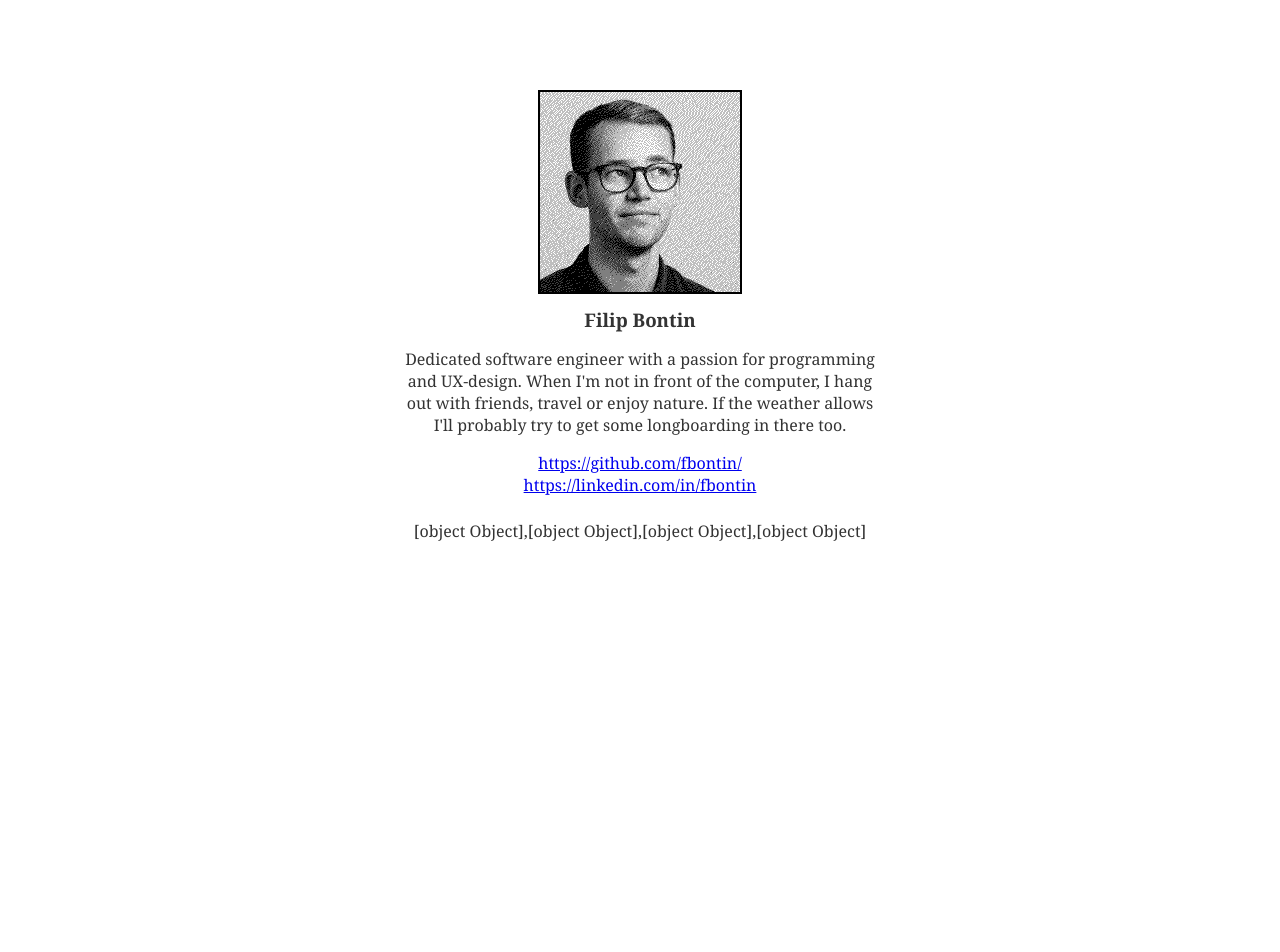
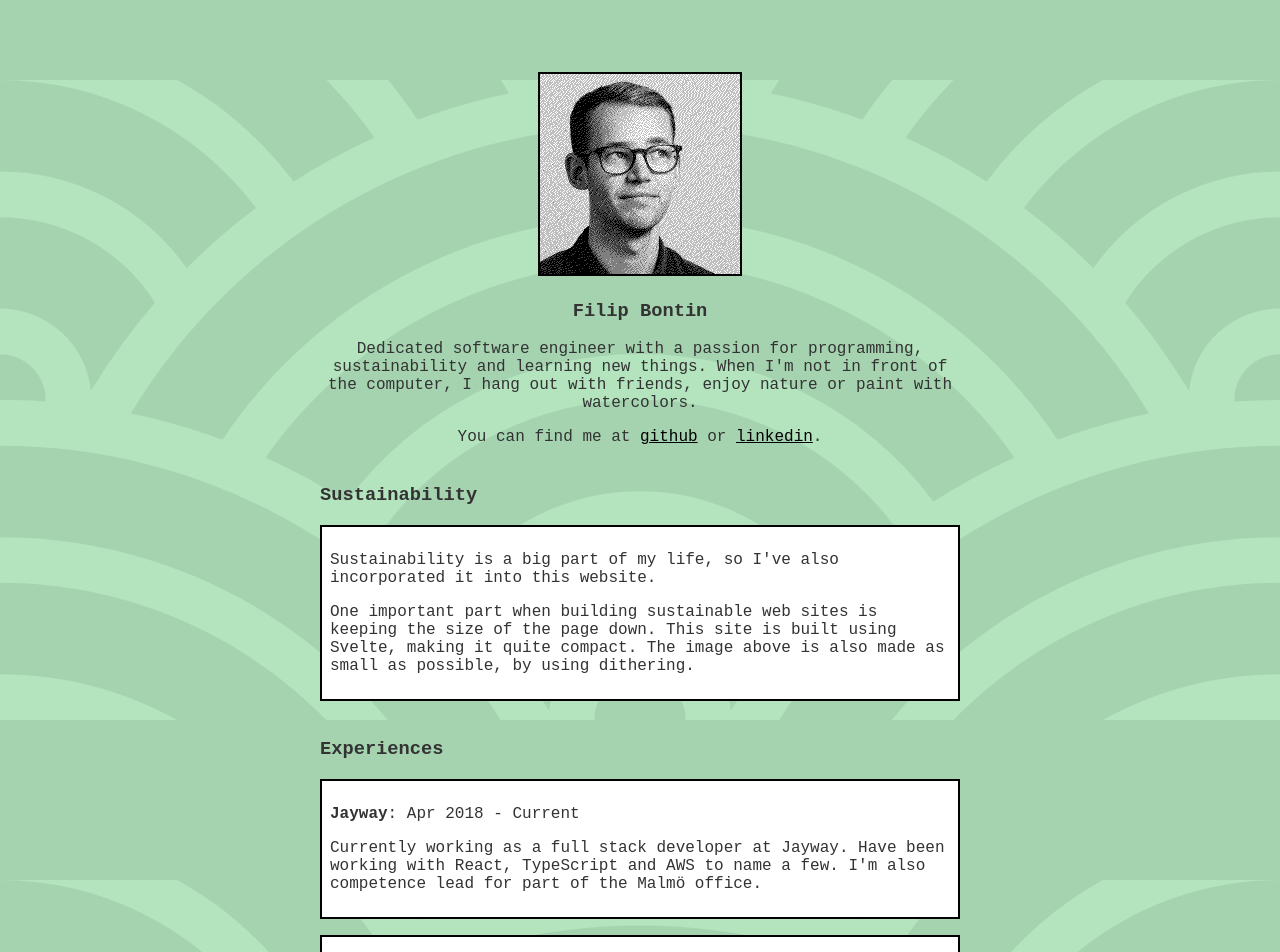
Before and after one commit to fbontin/fbontin.github.io, a Svelte app: page / in a window 1280 px wide. Shown: the top 952 px of the page. Before the commit the page ends 800 px from the top, so only its background shows below. Built offline with nearby package versions, Linux system fonts and the light colour scheme.

Commit message:
Redesign app using Svelte, including:
Sustainability text
Svg waves background
Updating texts

```diff
--- a/package.json
+++ b/package.json
@@ -1,5 +1,5 @@
 {
-  "name": "svelte-app",
+  "name": "personal-webpage",
   "version": "1.0.0",
   "scripts": {
     "build": "rollup -c",
--- a/public/global.css
+++ b/public/global.css
@@ -7,7 +7,9 @@ html, body {
 body {
 	color: #333;
 	margin: 0;
-	padding: 8px;
 	box-sizing: border-box;
-	font-family: Georgia, 'Times New Roman', Times, serif;
+	font-family: monospace, serif;
+	background:
+		repeat fixed url(../endless-clouds.svg),
+		#a5d3b0;
 }
--- a/public/index.html
+++ b/public/index.html
@@ -1,18 +1,16 @@
 <!DOCTYPE html>
 <html lang="en">
-<head>
-	<meta charset='utf-8'>
-	<meta name='viewport' content='width=device-width,initial-scale=1'>
+  <head>
+    <meta charset="utf-8" />
+    <meta name="viewport" content="width=device-width,initial-scale=1" />
 
-	<title>Svelte app</title>
+    <title>Filip Bontin</title>
 
-	<link rel='icon' type='image/png' href='/favicon.png'>
-	<link rel='stylesheet' href='/global.css'>
-	<link rel='stylesheet' href='/build/bundle.css'>
+    <link rel="stylesheet" href="/global.css" />
+    <link rel="stylesheet" href="/build/bundle.css" />
 
-	<script defer src='/build/bundle.js'></script>
-</head>
+    <script defer src="/build/bundle.js"></script>
+  </head>
 
-<body>
-</body>
+  <body></body>
 </html>
--- a/src/App.svelte
+++ b/src/App.svelte
@@ -1,19 +1,23 @@
 <script lang="ts">
   import Description from "./Description.svelte";
   import Experiences from "./Experiences.svelte";
+  import Sustainability from "./Sustainability.svelte";
 </script>
 
 <main>
   <Description />
+  <h3>Sustainability</h3>
+  <Sustainability />
+  <h3>Experiences</h3>
   <Experiences />
 </main>
 
 <style>
   main {
-    text-align: center;
-    padding: 1em;
-    margin: 0 auto;
-    max-width: 500px;
-    margin-top: 10px;
+    margin: 0.5em auto 0 auto;
+    max-width: 40em;
+  }
+  h3 {
+    margin-top: 2em;
   }
 </style>
--- a/src/Description.svelte
+++ b/src/Description.svelte
@@ -1,32 +1,30 @@
 <script lang="ts">
-  import Icon from "./Icon.svelte";
+  import Link from "./Link.svelte";
   import { getMe } from "./data";
   const me = getMe();
 </script>
 
-<div class="description">
-  <img class="face" src="../face.png" alt="Filip in sunglasses" />
-  <h3 class="name">{me.name}</h3>
+<div>
+  <img src="../face.png" alt="Filip in sunglasses" />
+  <h3>{me.name}</h3>
   <p>{me.description}</p>
 
-  <div>
-    <Icon url={me.github} />
-    <Icon url={me.linkedin} />
-  </div>
+  <p>
+    You can find me at <Link url={me.github} name="github" /> or <Link
+      url={me.linkedin}
+      name="linkedin"
+    />.
+  </p>
 </div>
 
 <style>
-  .face {
-    max-width: 200px;
-    height: 200px;
-    margin-top: 10%;
-    border: 2px solid black;
-  }
-  .name {
-    margin: 8px;
-  }
-  .description {
-    padding: 8px;
+  div {
     text-align: center;
   }
+  img {
+    max-width: 12.5em;
+    height: 12.5em;
+    margin-top: 4em;
+    border: 0.125em solid black;
+  }
 </style>
--- a/src/Experiences.svelte
+++ b/src/Experiences.svelte
@@ -3,7 +3,28 @@
   const experiences = getExperiences();
 </script>
 
-<p>{experiences.toString()}</p>
+<ul>
+  {#each experiences as { title, text, startDate, endDate }}
+    <li>
+      <p><strong>{title}</strong>: {startDate} - {endDate}</p>
+      <p>{text}</p>
+    </li>
+  {/each}
+</ul>
 
 <style>
+  ul {
+    padding: 0;
+  }
+  ul > :first-child {
+    margin-top: 0;
+  }
+  li {
+    text-align: left;
+    border: 0.125em solid black;
+    margin-top: 1em;
+    padding: 0.5em;
+    background-color: #fff;
+    list-style-type: none;
+  }
 </style>
--- a/src/Icon.svelte
+++ /dev/null
@@ -1,10 +0,0 @@
-<script lang="ts">
-  export let url;
-</script>
-
-<div>
-  <a class="icon" href={url}>
-    {url}
-    <!--TODO: fix icon thing-->
-  </a>
-</div>
--- /dev/null
+++ b/src/Link.svelte
@@ -0,0 +1,12 @@
+<script lang="ts">
+  export let url;
+  export let name;
+</script>
+
+<a href={url}>{name}</a>
+
+<style>
+  a {
+    color: #000;
+  }
+</style>
--- /dev/null
+++ b/src/Sustainability.svelte
@@ -0,0 +1,19 @@
+<script lang="ts">
+  import { getSustainability } from "./data";
+</script>
+
+<div>
+  {#each getSustainability() as paragraph}
+    <p>{paragraph}</p>
+  {/each}
+</div>
+
+<style>
+  div {
+    border: 0.125em solid black;
+    padding: 0.5em;
+    text-align: left;
+    background-color: #fff;
+    list-style-type: none;
+  }
+</style>
--- a/src/data.ts
+++ b/src/data.ts
@@ -1,8 +1,7 @@
 export const getMe = () => ({
   name: "Filip Bontin",
   description:
-    "Dedicated software engineer with a passion for programming and UX-design. When I'm not in front of the computer, I hang out with friends, travel or enjoy nature. If the weather allows I'll probably try to get some longboarding in there too.",
-  email: "fbontin@gmail.com",
+    "Dedicated software engineer with a passion for programming, sustainability and learning new things. When I'm not in front of the computer, I hang out with friends, enjoy nature or paint with watercolors.",
   github: "https://github.com/fbontin/",
   linkedin: "https://linkedin.com/in/fbontin",
 });
@@ -11,7 +10,7 @@ export const getExperiences = () => [
   {
     title: "Jayway",
     text:
-      "Currently working as a full-stack developer at Jayway Malmö. Working mostly with AWS and Node but also with React.",
+      "Currently working as a full stack developer at Jayway. Have been working with React, TypeScript and AWS to name a few. I'm also competence lead for part of the Malmö office.",
     startDate: "Apr 2018",
     endDate: "Current",
   },
@@ -37,3 +36,8 @@ export const getExperiences = () => [
     endDate: "May 2017",
   },
 ];
+
+export const getSustainability = () => [
+  `Sustainability is a big part of my life, so I've also incorporated it into this website.`,
+  `One important part when building sustainable web sites is keeping the size of the page down. This site is built using Svelte, making it quite compact. The image above is also made as small as possible, by using dithering.`,
+];
```
Also changed, not shown: public/endless-clouds.svg (added).
